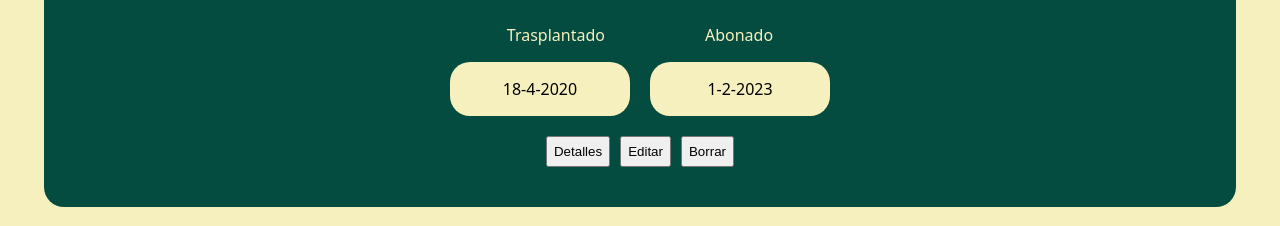
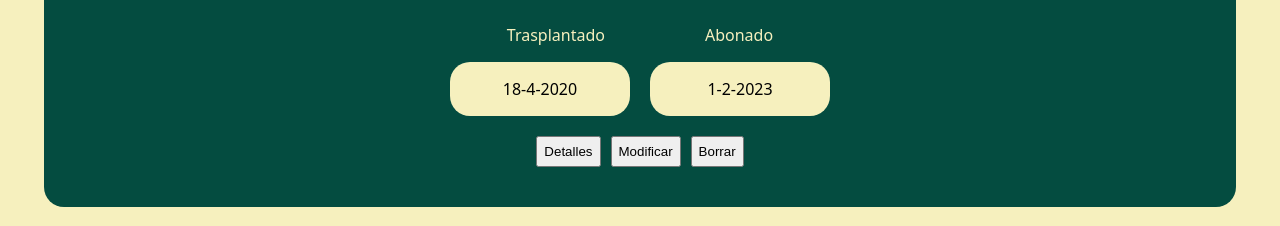
Before and after one commit to Nho89/bons-app-gallery, a React (Vite) app: page / in a window 1280 px wide. Shown: the part 1020-1246 px from the top of the page. Built offline with nearby package versions, Linux system fonts and the light colour scheme; data requests are answered from the project's data file.

Commit message:
modified Modal

```diff
--- a/server/db.json
+++ b/server/db.json
@@ -5,6 +5,7 @@
       "abonado": "1-2-2023",
       "trasplantado": "18-4-2020",
       "image": "./src/assets/images/acebuche.png",
+      "notas": "prueba",
       "id": "1"
     },
     {
--- a/src/components/card/Card.jsx
+++ b/src/components/card/Card.jsx
@@ -9,9 +9,6 @@ const Card = ({bonsais}) => {
   const [isModalOpen, setIsModalOpen] = useState(false);
   const navigate = useNavigate();
 
-  const handleEditClick = (id) => {
-     navigate(`/update/${id}`);
-  };
   return (
    <>
    {
@@ -39,11 +36,10 @@ const Card = ({bonsais}) => {
         </div>
         <div style={{display: "flex", marginTop:"20px", marginBottom:"40px", gap:"10px"}}>
          <button onClick={()=> setIsModalOpen(true)}>Detalles</button>
-        {/* <Modify id={bonsai.id}/> */}
-         <button onClick={() => handleEditClick(bonsai.id, bonsai)}>Editar</button>
+         <button classname = "modify" type="button" onClick = {()=>navigate(`/update/${bonsai.id}`)}>Modificar</button>
         <Delete id={bonsai.id}/>
         </div>
-                <Modal isOpen = {isModalOpen} closeModal={()=> setIsModalOpen(false)}/>
+        <Modal /* notas={bonsai.notas} */ isOpen = {isModalOpen} closeModal={()=> setIsModalOpen(false)} notas={bonsai.notas}/>
 
         </div>
 
--- a/src/components/modal/Modal.jsx
+++ b/src/components/modal/Modal.jsx
@@ -2,7 +2,7 @@ import React from 'react'
 import {AiOutlineClose} from "react-icons/ai"
 import './Modal.css'
 
-const Modal = ({isOpen, closeModal}) => {
+const Modal = ({isOpen, closeModal, notas}) => {
   if (!isOpen) return null;
   return (
       <div className='modal'><AiOutlineClose
@@ -14,7 +14,7 @@ const Modal = ({isOpen, closeModal}) => {
         <div className="container">
           <h3>Detalles de la planta:</h3><br />
 
-          <p>Texto</p>
+          <p>{notas}</p>
         </div>
       </div>
   )}
```
